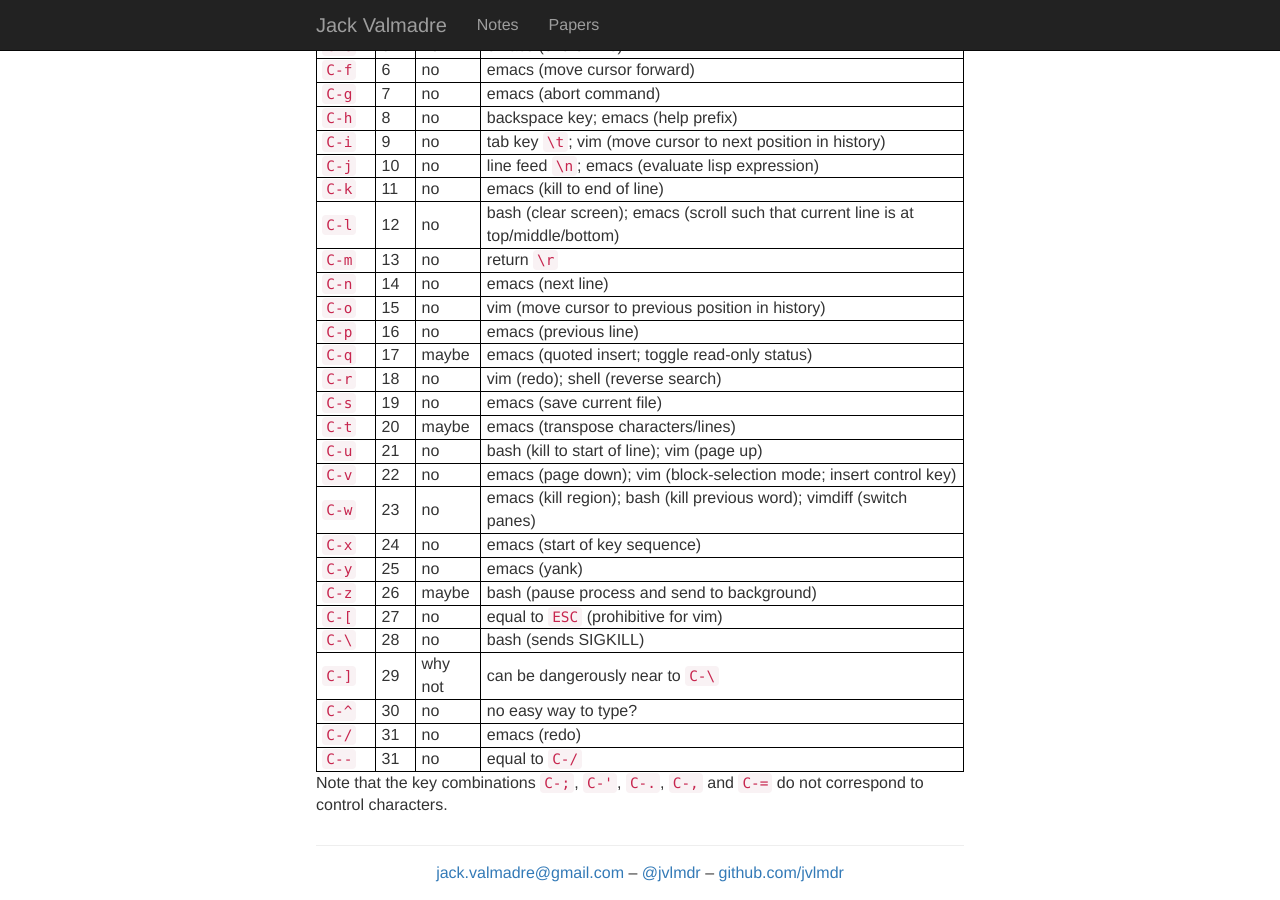
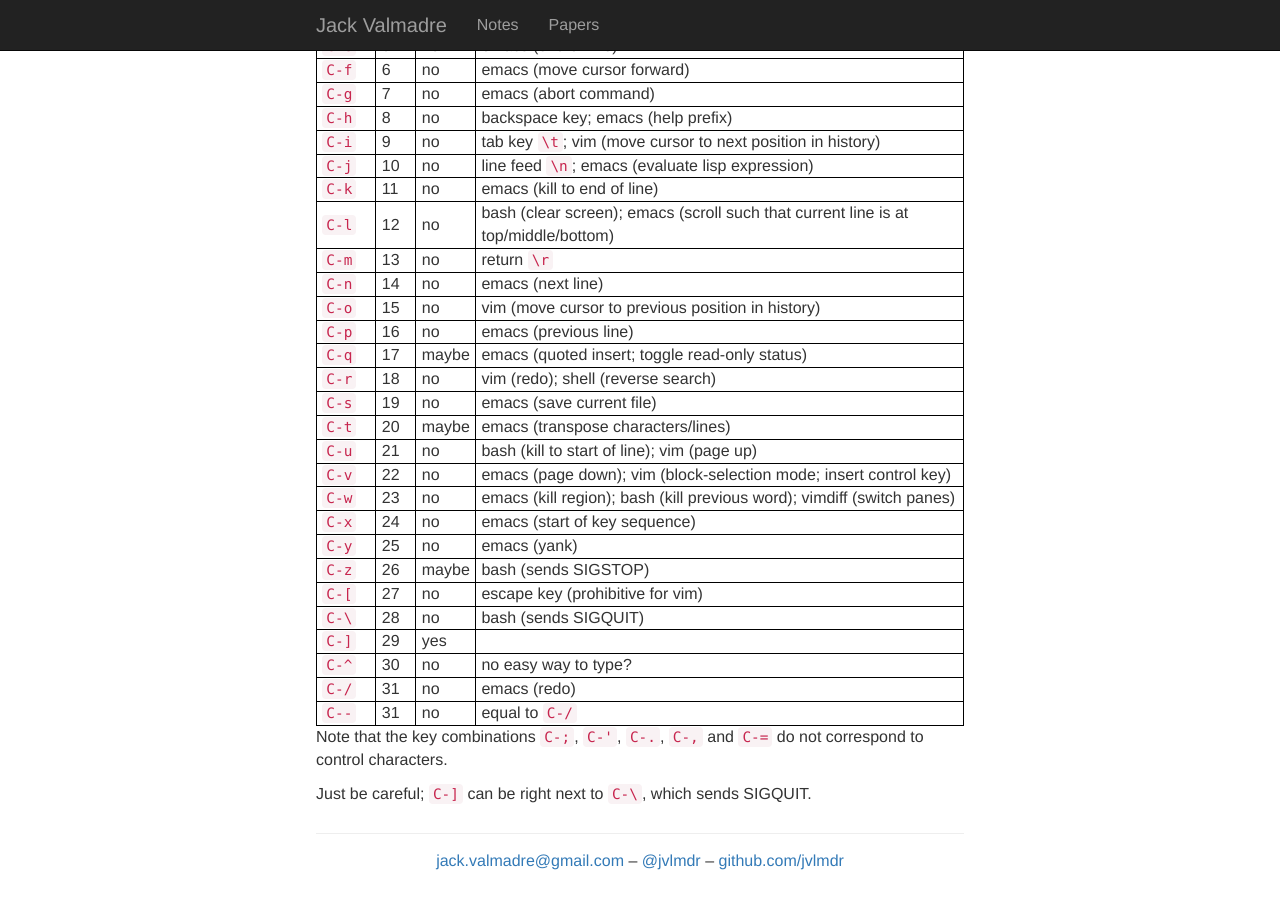
Before and after one commit to jvlmdr/jack.valmadre.net, a Jekyll site: the page built from notes/_posts/2020-02-06-escape-key.md, in a window 1280 px wide and 900 px high, scrolled down 663 px. Built offline with Jekyll 4.4.1, drawn with Linux system fonts in a browser that asks for light colours; nearby versions of some CDN libraries.

Commit message:
Update 2020-02-06-escape-key.md

```diff
--- a/notes/_posts/2020-02-06-escape-key.md
+++ b/notes/_posts/2020-02-06-escape-key.md
@@ -45,12 +45,14 @@ Key | Code | Rating | Reason
 `C-w` | 23 | no | emacs (kill region); bash (kill previous word); vimdiff (switch panes)
 `C-x` | 24 | no | emacs (start of key sequence)
 `C-y` | 25 | no | emacs (yank)
-`C-z` | 26 | maybe | bash (pause process and send to background)
-`C-[` | 27 | no | equal to `ESC` (prohibitive for vim)
-`C-\` | 28 | no | bash (sends SIGKILL)
-`C-]` | 29 | why not | can be dangerously near to `C-\`
+`C-z` | 26 | maybe | bash (sends SIGSTOP)
+`C-[` | 27 | no | escape key (prohibitive for vim)
+`C-\` | 28 | no | bash (sends SIGQUIT)
+`C-]` | 29 | yes |
 `C-^` | 30 | no | no easy way to type?
 `C-/` | 31 | no | emacs (redo)
 `C--` | 31 | no | equal to `C-/`
 
 Note that the key combinations `C-;`, `C-'`, `C-.`, `C-,` and `C-=` do not correspond to control characters.
+
+Just be careful; `C-]` can be right next to `C-\`, which sends SIGQUIT.
```
